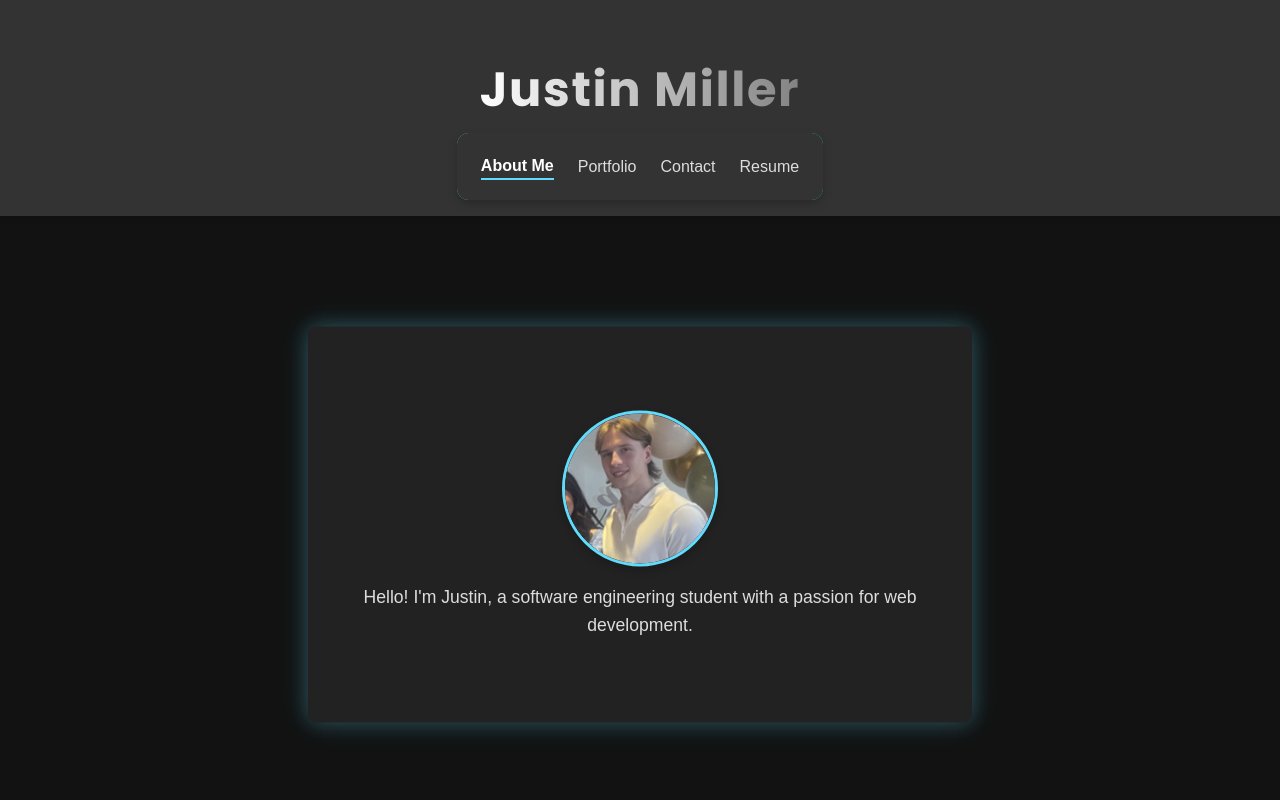
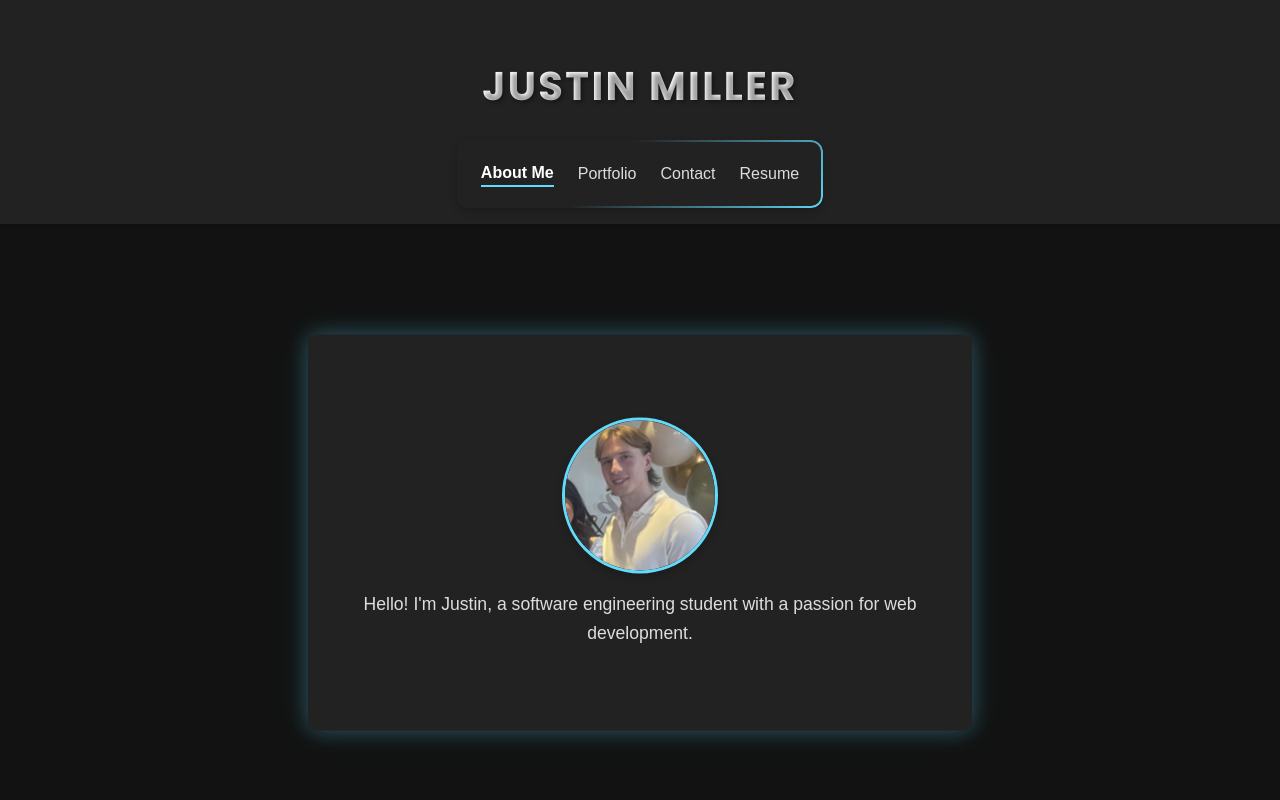
Before and after one commit to JPMill/React-Portfolio, a React (Vite) app: page / in a window 1280 px wide. Shown: the top 800 px of the page. Built offline with nearby package versions, Linux system fonts and the light colour scheme.

Commit message:
updated header css

```diff
--- a/src/components/Header.css
+++ b/src/components/Header.css
@@ -6,25 +6,36 @@
   justify-content: space-between;
   align-items: center;
   padding: 1rem 2rem;
-  background-color: #333;
+  background-color: #222;
   color: #fff;
   box-shadow: 0 2px 4px rgba(0, 0, 0, 0.1);
   width: 100%;
   top: 0;
   left: 0;
   z-index: 1000;
+  position: relative;
 }
 
 .header h1 {
-  font-size: 3rem;
+  font-size: 2.5rem;
   font-weight: bold;
   margin: 1.5rem 0 1rem;
   margin-top: 3rem;
+  margin-bottom: 2rem;
   font-family: 'Poppins', sans-serif;
-  background: linear-gradient(90deg, #ffffff, #838383);
+  background: linear-gradient(to left, #ffffff, #ffffff);
   -webkit-background-clip: text;
   -webkit-text-fill-color: transparent;
-  letter-spacing: 0.1rem;
+  letter-spacing: 0.15rem;
+  text-transform: uppercase;
+  text-shadow: 2px 2px 4px rgba(0, 0, 0, 0.4);
+  transition: transform 0.3s ease, letter-spacing 0.3s ease;
+}
+
+.header h1:hover {
+  transform: scale(1.1);
+  letter-spacing: 0.2rem;
+  text-shadow: 4px 4px 8px rgba(0, 0, 0, 0.6);
 }
 
 .nav-links {
@@ -33,10 +44,11 @@
   gap: 1.5rem;
   margin: 0;
   padding: 0.8rem 1.5rem;
-  background-color: #333; /* Keep the background color the same */
+  background-color: #222; /* Background remains the same */
   position: relative;
   border-radius: 12px; /* Rounded corners */
   box-shadow: 0 4px 10px rgba(0, 0, 0, 0.2); /* Soft shadow for depth */
+  z-index: 1; /* Place above the border pseudo-element */
 }
 
 .nav-links::before {
@@ -46,11 +58,39 @@
   left: 0;
   right: 0;
   bottom: 0;
-  border-radius: 12px;
-  background: linear-gradient(45deg, #61dafb, #00f5d4); /* Cool gradient border effect */
-  z-index: -1;
-  padding: 4px; /* Space for the border */
+  border-radius: 12px; /* Match nav-links border radius */
+
+  background: linear-gradient(135deg, transparent 60%, #61dafb);
+
+  background-size: 150% 150%;
+  animation: neonStreaks 2s infinite alternate;
+  z-index: -1; /* Place behind the nav-links */
+  padding: 2px; /* Space for the gradient border */
+  -webkit-mask:
+    linear-gradient(#000 0 0) content-box,
+    linear-gradient(#000 0 0); /* Mask to show only border */
+  -webkit-mask-composite: xor;
+  mask-composite: exclude;
 }
+
+@keyframes neonStreaks {
+  0% {
+    background-position: 0% 0%;
+  }
+  100% {
+    background-position: 100% 100%;
+  }
+}
+
+@keyframes gradientMove {
+  0% {
+    background-position: 0% 50%;
+  }
+  100% {
+    background-position: 100% 50%;
+  }
+}
+
 
 .nav-links li::before {
   content: none;
```
